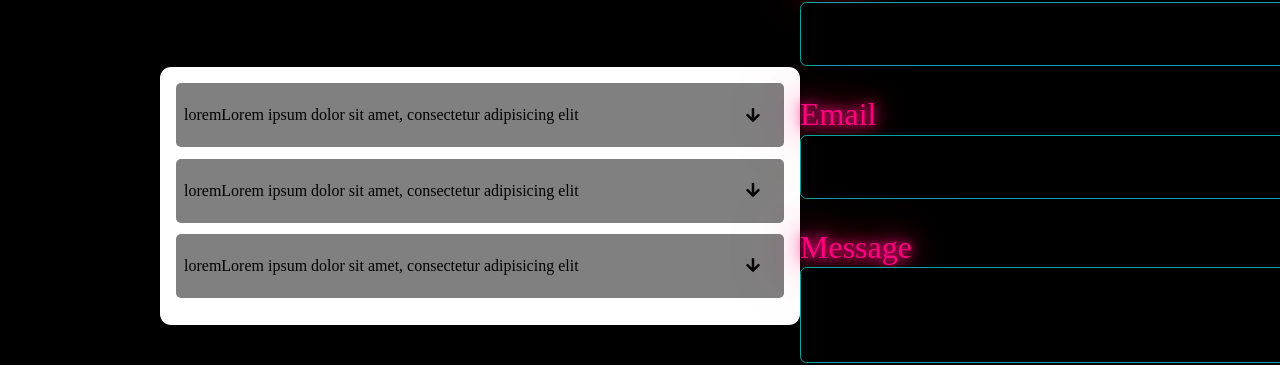
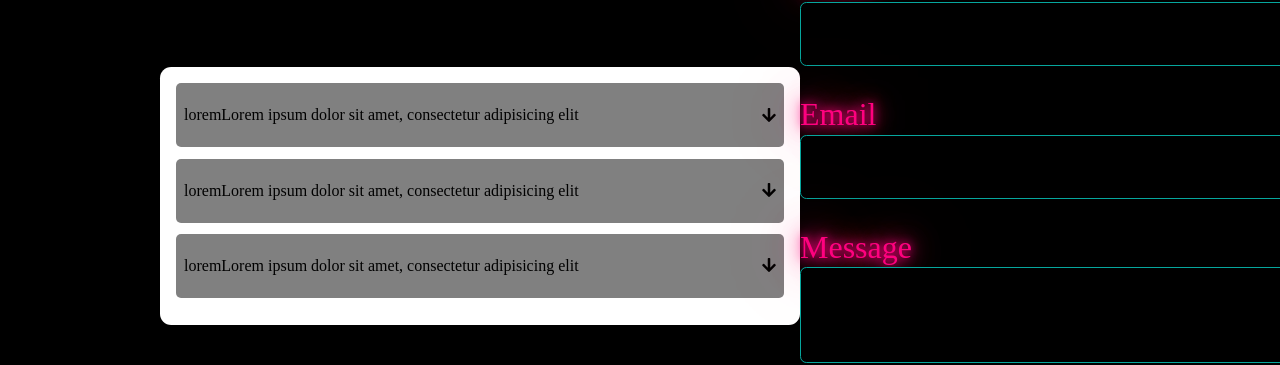
Before and after one commit to NataliiaMataczynska/customize-yourself, a React (Vite) app: page /contact in a window 1280 px wide. Shown: the part 347-712 px from the top of the page. Built offline with nearby package versions, Linux system fonts and the light colour scheme.

Commit message:
nothing to commit

```diff
--- a/src/components/navbar.jsx
+++ b/src/components/navbar.jsx
@@ -1,6 +1,6 @@
-import React, { useState, useEffect } from 'react';
+import { useState, useEffect } from 'react';
 import { Link, Outlet } from 'react-router-dom';
-import Submenu from './Submenu';
+import Submenu from "./submenu.jsx";
 
 export default function Navbar() {
     const [dropdown, setDropdown] = useState(false);
--- a/src/styles/elements/questions.jsx
+++ b/src/styles/elements/questions.jsx
@@ -9,7 +9,7 @@ export default function Questions(props) {
         <>
             <section  className={active === id ? "active" : ""} onClick={() => handleToggle(id)}>
                 <h2>{question}</h2>
-                <span><i className="fas fa-arrow-down" style={{paddingRight: "1rem"}}></i></span>
+                <span><i className="fas fa-arrow-down"></i></span>
             </section >
             <div ref={contentEl}
                  className={`collapse ${active === id ? "show" : ""}`}
```
